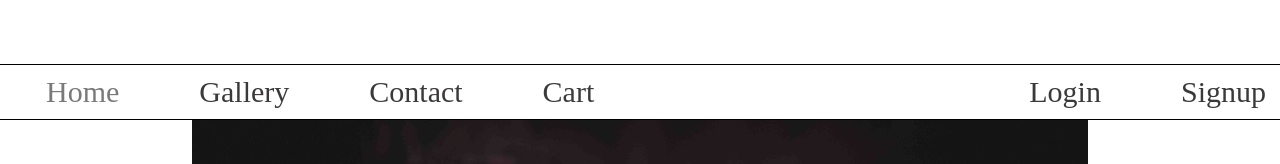
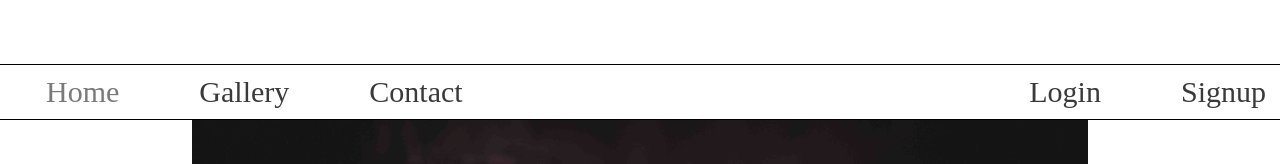
Before and after one commit to ltuckr/focusfolio, a React (Create React App) app in the folder client/: page / in a window 1280 px wide. Shown: the part 335-499 px from the top of the page. Built offline with nearby package versions, Linux system fonts and the light colour scheme.

Commit message:
remove cart

```diff
--- a/client/src/components/NavBar/navbar.js
+++ b/client/src/components/NavBar/navbar.js
@@ -37,11 +37,7 @@ export default function NavBar() {
               Contact
             </NavLink>
           </li>
-          <li>
-            <NavLink to="/cart" className={styles.navNames}>
-              Cart
-            </NavLink>
-          </li>
+
         </ul>
         <ul className={`${styles.navToolsRight} ${isMenuOpen ? styles.open : ''}`}>
           <li>
```
